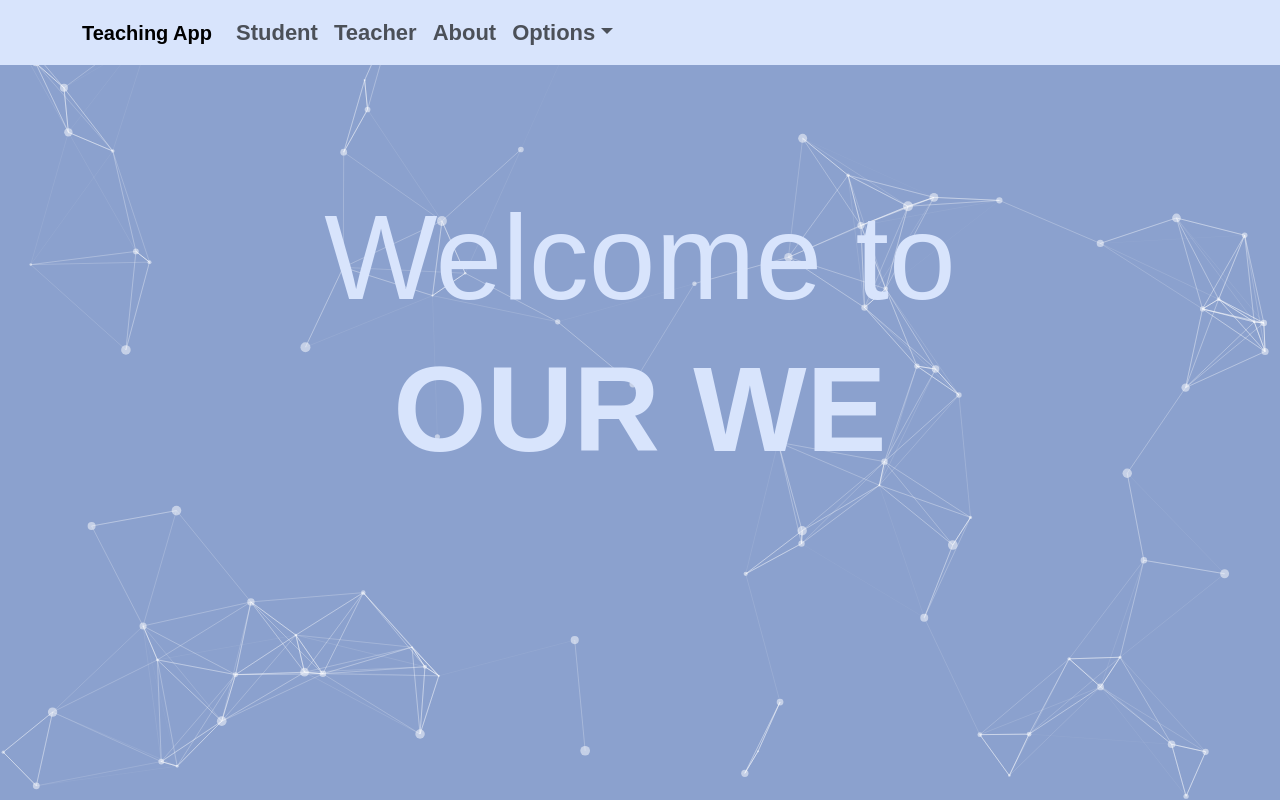
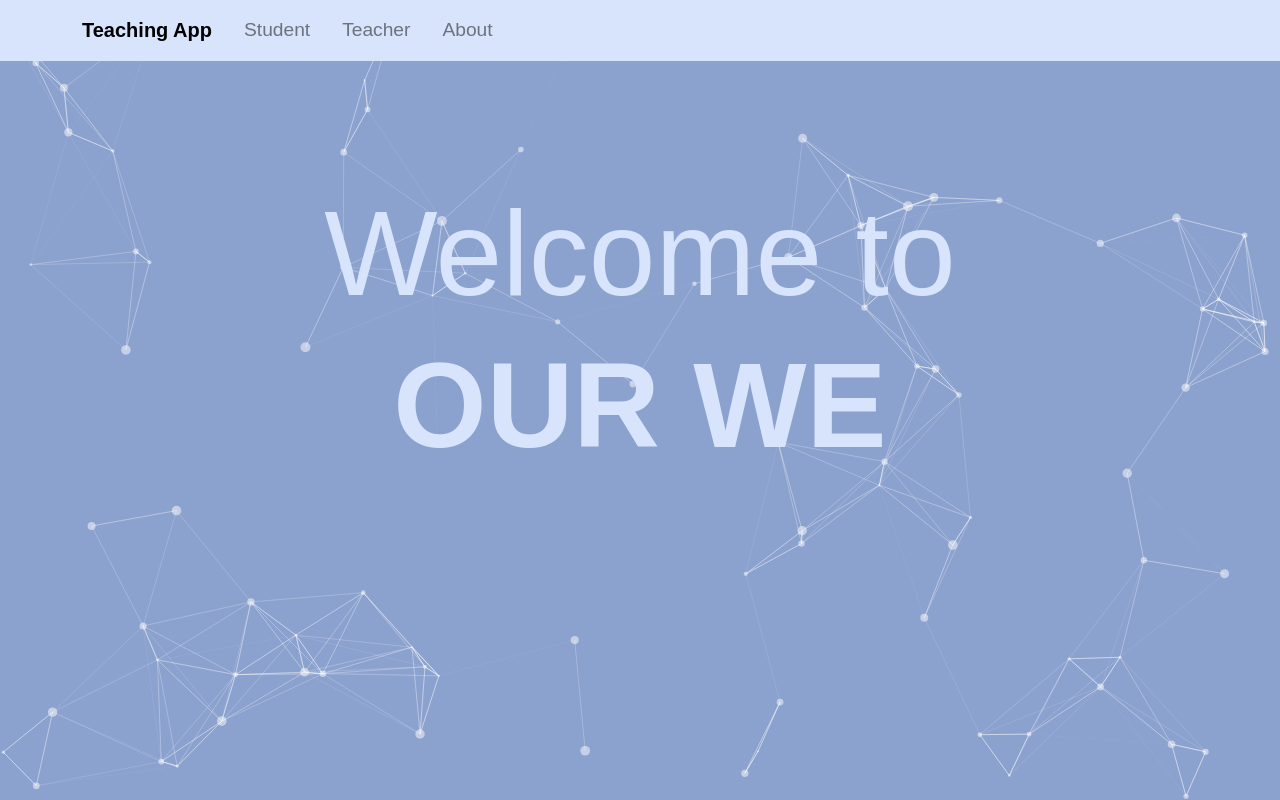
Before and after one commit to RickeyZh/ignitionhacks2023, a React (Create React App) app: page / in a window 1280 px wide. Built offline with nearby package versions, Linux system fonts and the light colour scheme.

Commit message:
fix routing

```diff
--- a/src/App.css
+++ b/src/App.css
@@ -1,6 +1,5 @@
-
 /* THE PROGRESS BAR */
-.progressbar{
+.progressbar {
   position: relative;
   overflow: hidden;
   width: 350px;
@@ -10,18 +9,18 @@
 }
 
 /* THE FONT FOR THE NUMBER ON PROGRESS BAR*/
-.progressPercent{
+.progressPercent {
   font-weight: 600;
-	font-family:'Franklin Gothic Medium';
+  font-family: "Franklin Gothic Medium";
   position: absolute;
   left: 50%;
   top: 50%;
-	transform: translate(-50%,-50%);
+  transform: translate(-50%, -50%);
   color: #eee;
   text-shadow: -1px 0 #555, 0 1px #555, 1px 0 #555, 0 -1px #555;
 }
 
-.Particles{
+.Particles {
   position: fixed;
   z-index: -100;
 }
@@ -55,24 +54,23 @@
 .App-link {
   color: #61dafb;
 }
-.navbar{
+.navbar {
   background-color: #d8e4fc;
 
-  font-family: 'Epilogue', sans-serif;
+  font-family: "Epilogue", sans-serif;
   font-weight: bold;
   font-size: 22px;
-
 }
-.title-font{
+.title-font {
   text-align: center;
   margin-top: 1em;
-  font-family: 'Epilogue', sans-serif;
+  font-family: "Epilogue", sans-serif;
   color: #d8e4fc;
   font-size: 120px;
 }
-.title-font-second{
+.title-font-second {
   text-align: center;
-  font-family: 'Epilogue', sans-serif;
+  font-family: "Epilogue", sans-serif;
   font-weight: bold;
   color: #d8e4fc;
   font-size: 120px;
@@ -85,3 +83,17 @@
     transform: rotate(360deg);
   }
 }
+
+.navi-link {
+  text-decoration: none;
+  font-weight: 300;
+  padding-right: 0.5rem;
+  padding-left: 0.5rem;
+  display: block;
+  color: rgba(0, 0, 0, 0.5);
+  font-size: 1.2rem;
+}
+
+.navi-link:hover {
+  color: rgba(0, 0, 0, 0.3);
+}
--- a/src/App.js
+++ b/src/App.js
@@ -1,5 +1,5 @@
 import "./App.css";
-import { BrowserRouter, Routes, Route, HashRouter } from "react-router-dom";
+import { Route, Routes, Link } from "react-router-dom";
 import Home from "./Pages/Home";
 
 import Teacher from "./Pages/Teacher";
@@ -9,16 +9,14 @@ import Navbar from "./Components/Navbar";
 
 export default function App() {
   return (
-    <BrowserRouter>
-      <div className="">
-        <Navbar />
-      </div>
+    <>
+      <Navbar />
       <Routes>
         <Route path="/" element={<Home />} />
         <Route path="/teacher" element={<Teacher />} />
         <Route path="/student" element={<Student />} />
         <Route path="/about" element={<About />} />
       </Routes>
-    </BrowserRouter>
+    </>
   );
 }
--- a/src/Components/Navbar.js
+++ b/src/Components/Navbar.js
@@ -2,31 +2,31 @@ import Container from "react-bootstrap/Container";
 import Nav from "react-bootstrap/Nav";
 import Navbar from "react-bootstrap/Navbar";
 import NavDropdown from "react-bootstrap/NavDropdown";
-import { NavLink } from "react-router-dom";
+import { NavLink, Link } from "react-router-dom";
 
 function Navi() {
   return (
-    <Navbar  className="navbar">
+    <Navbar className="navbar">
       <Container>
         <Navbar.Brand href="/">Teaching App</Navbar.Brand>
         <Navbar.Toggle aria-controls="basic-navbar-nav" />
         <Navbar.Collapse id="basic-navbar-nav">
           <Nav className="me-auto">
-            <Nav.Link href="/student">Student</Nav.Link>
-            <Nav.Link href="/teacher">Teacher</Nav.Link>
-            <Nav.Link href="/about">About</Nav.Link>
-
-            <NavDropdown title="Options" id="basic-nav-dropdown" >
-              <NavDropdown.Item href="#action/3.1">Action</NavDropdown.Item>
-              <NavDropdown.Item href="#action/3.2">
-                Another action
-              </NavDropdown.Item>
-              <NavDropdown.Item href="#action/3.3">Something</NavDropdown.Item>
-              <NavDropdown.Divider />
-              <NavDropdown.Item href="#action/3.4">
-                Separated link
-              </NavDropdown.Item>
-            </NavDropdown>
+            <Nav.Link>
+              <Link className="navi-link" to="/student">
+                Student
+              </Link>
+            </Nav.Link>
+            <Nav.Link>
+              <Link className="navi-link" to="/teacher">
+                Teacher
+              </Link>
+            </Nav.Link>
+            <Nav.Link>
+              <Link className="navi-link" to="/about">
+                About
+              </Link>
+            </Nav.Link>
           </Nav>
         </Navbar.Collapse>
       </Container>
--- a/src/index.js
+++ b/src/index.js
@@ -2,12 +2,15 @@ import React from "react";
 import ReactDOM from "react-dom/client";
 import "./index.css";
 import App from "./App";
+import { HashRouter } from "react-router-dom";
 import reportWebVitals from "./reportWebVitals";
 import "bootstrap/dist/css/bootstrap.min.css";
 const root = ReactDOM.createRoot(document.getElementById("root"));
 root.render(
   <React.StrictMode>
-    <App />
+    <HashRouter>
+      <App />
+    </HashRouter>
   </React.StrictMode>
 );
 
```
Lines whose indentation alone changed are shown as unchanged.
